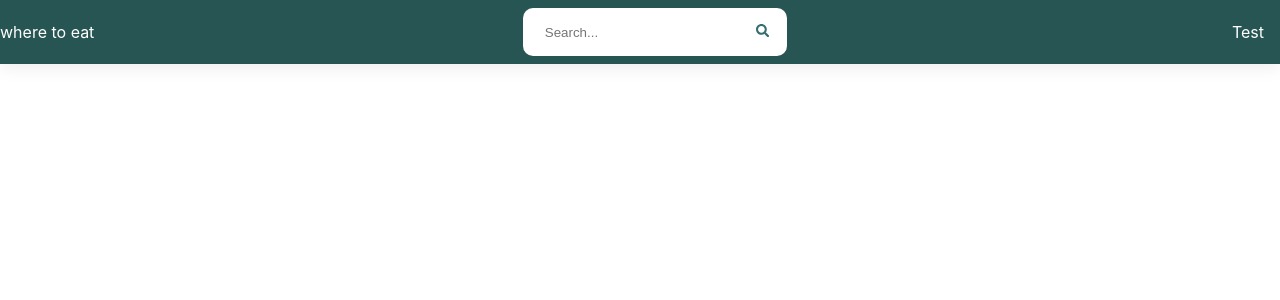
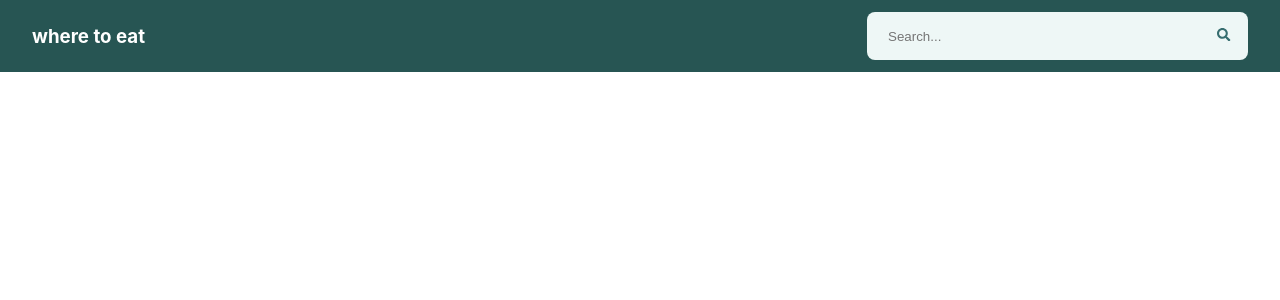
Before and after one commit to rtiempo/where-to-eat, a React (Create React App) app: page / in a window 1280 px wide. Shown: the top 300 px of the page. Built offline with nearby package versions, Linux system fonts and the light colour scheme.

Commit message:
Fix overflow on navbar

```diff
--- a/src/App.css
+++ /dev/null
@@ -1,38 +0,0 @@
-.App {
-  text-align: center;
-}
-
-.App-logo {
-  height: 40vmin;
-  pointer-events: none;
-}
-
-@media (prefers-reduced-motion: no-preference) {
-  .App-logo {
-    animation: App-logo-spin infinite 20s linear;
-  }
-}
-
-.App-header {
-  background-color: #282c34;
-  min-height: 100vh;
-  display: flex;
-  flex-direction: column;
-  align-items: center;
-  justify-content: center;
-  font-size: calc(10px + 2vmin);
-  color: white;
-}
-
-.App-link {
-  color: #61dafb;
-}
-
-@keyframes App-logo-spin {
-  from {
-    transform: rotate(0deg);
-  }
-  to {
-    transform: rotate(360deg);
-  }
-}
--- a/src/App.js
+++ b/src/App.js
@@ -1,4 +1,3 @@
-import './App.css';
 import { Navbar } from './components';
 
 function App() {
--- a/src/components/Navbar/Navbar.jsx
+++ b/src/components/Navbar/Navbar.jsx
@@ -1,35 +1,19 @@
 import React, { useState } from 'react';
-import {
-  Nav,
-  Logo,
-  Burger,
-  Menu,
-  MenuLink,
-  SearchBar,
-  Input,
-  Icon,
-} from './Navbar.styles';
+import { Appbar, Title, SearchBar, Input, Icon } from './Navbar.styles';
 import { FaSearch } from 'react-icons/fa';
 import { Autocomplete } from '@react-google-maps/api';
 
 const Navbar = () => {
-  const [isOpen, setIsOpen] = useState(false);
   return (
-    <Nav>
-      <Logo>where to eat</Logo>
-      <Burger></Burger>
+    <Appbar>
+      <Title>where to eat</Title>
       <SearchBar>
         <Input type='text' placeholder='Search...' />
         <Icon>
           <FaSearch />
         </Icon>
       </SearchBar>
-      <Menu isOpen={isOpen}>
-        <MenuLink to='About' smooth={true} duration={1000}>
-          Test
-        </MenuLink>
-      </Menu>
-    </Nav>
+    </Appbar>
   );
 };
 
--- a/src/components/Navbar/Navbar.styles.js
+++ b/src/components/Navbar/Navbar.styles.js
@@ -1,80 +1,46 @@
 import styled from 'styled-components';
 
-export const Nav = styled.nav`
+export const Appbar = styled.nav`
   position: fixed;
   top: 0;
-  width: 100vw;
-  height: 8vh;
+  width: 100%;
+  height: 9vh;
+  padding: 0 2em;
+  display: flex;
   justify-content: space-between;
   align-items: center;
-  flex-wrap: wrap;
-  display: flex;
-  background: #275553;
-  box-shadow: ${({ isTop }) =>
+  box-sizing: border-box;
+  background-color: #275553;
+  /* box-shadow: ${({ isTop }) =>
     isTop ? '0' : '0 4px 16px rgba(0, 0, 0, 0.07)'};
   z-index: 1;
   opacity: ${({ scrollDown }) => (scrollDown ? '0' : '1')};
-  transition: all 0.3s ease-out;
+  transition: all 0.3s ease-out; */
 
   @media screen and (max-width: 768px) {
     padding: 0 1em;
   }
 `;
 
-export const Menu = styled.div`
-  display: flex;
-  justify-content: space-between;
-  align-items: center;
-  position: relative;
-
-  @media screen and (max-width: 768px) {
-    overflow: hidden;
-    flex-direction: column;
-    max-height: ${({ isOpen }) => (isOpen ? '300px' : '0')};
-    transition: max-height 0.3s ease-in;
-    width: 100%;
-  }
-`;
-
-export const MenuLink = styled.a`
-  margin: 0.5em 1em;
-  cursor: pointer;
-  text-align: center;
-  text-decoration: none;
+export const Title = styled.h3`
   color: #fff;
-  transition: all 0.3s ease-out;
-
-  &:hover {
-    color: #14919b;
-    border-bottom: 2px solid #14919b;
-  }
-`;
-
-export const Burger = styled.div`
-  display: none;
-
-  @media screen and (max-width: 768px) {
-    display: flex;
-  }
-`;
-
-export const Logo = styled.div`
-  color: #fff;
-  text-decoration: none;
 `;
 
 export const SearchBar = styled.div`
-  background-color: #fff;
+  background-color: #eef7f6;
   display: flex;
   justify-content: space-between;
   align-items: center;
   padding: 0.5em;
-  border-radius: 10px;
+  border-radius: 0.5em;
+
+  &:hover {
+    background-color: #fff;
+  }
 `;
 
 export const Input = styled.input`
-  flex: 1 0;
-  min-width: 200px;
+  min-width: 25vw;
   min-height: 25px;
   background-color: inherit;
   padding-left: 1em;
--- a/src/index.css
+++ b/src/index.css
@@ -1,5 +1,9 @@
+* {
+  margin: 0;
+  padding: 0;
+}
+
 body {
-  margin: 0;
   font-family: -apple-system, BlinkMacSystemFont, 'Segoe UI', 'Roboto', 'Oxygen',
     'Ubuntu', 'Cantarell', 'Fira Sans', 'Droid Sans', 'Helvetica Neue',
     sans-serif;
```
